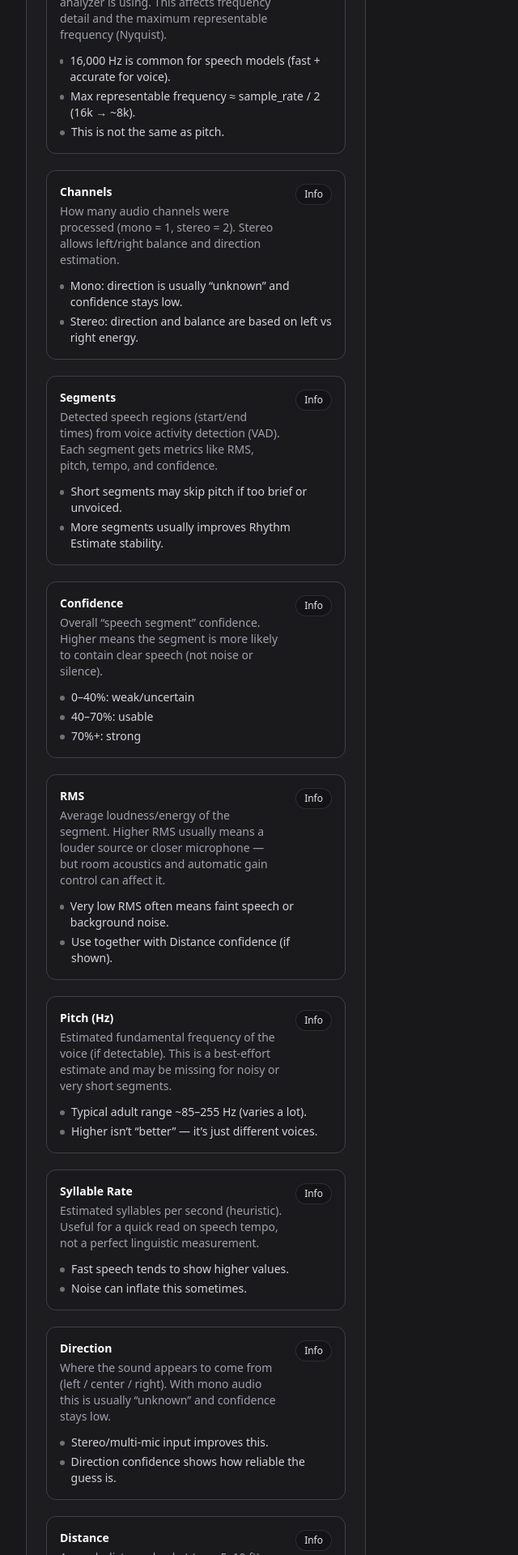
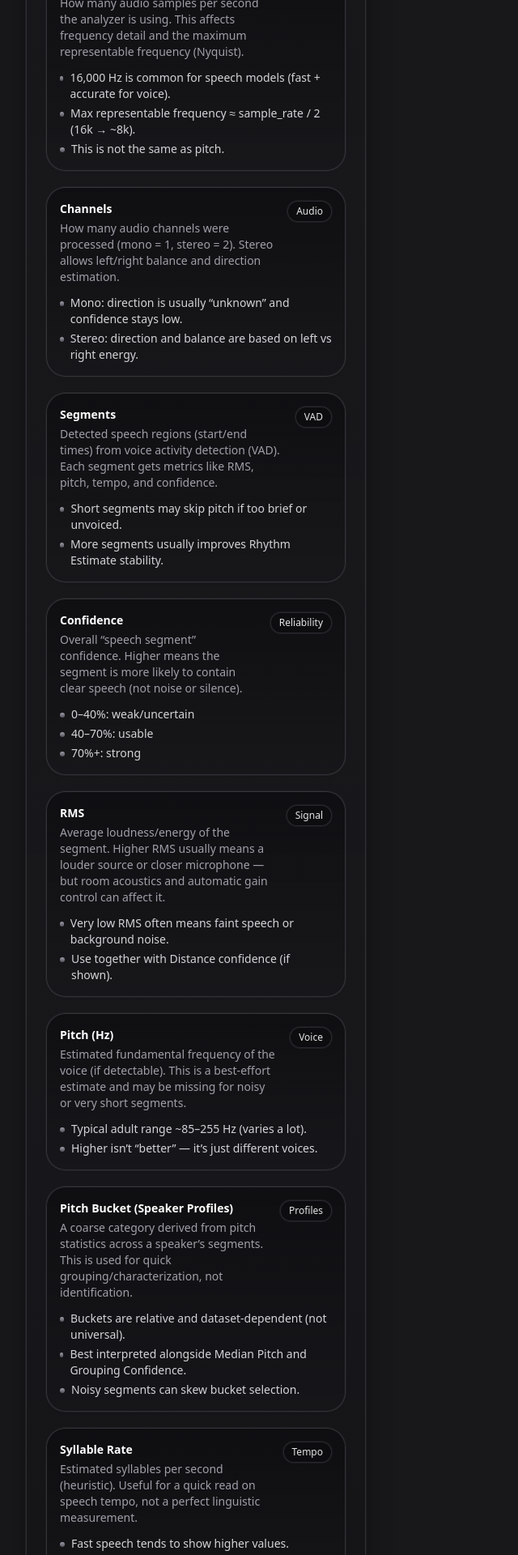
Before and after one commit to 1Timess/audio-analyzer, a React (Vite) app in the folder frontend/: page / in a window 1280 px wide. Shown: the part 540-2460 px from the top of the page at 81% size, without its empty margins (0-640 px from the left). Built offline with nearby package versions, Linux system fonts and the light colour scheme.

Commit message:
Updated Key Styling for Prod

```diff
--- a/frontend/src/components/Key.jsx
+++ b/frontend/src/components/Key.jsx
@@ -2,23 +2,26 @@
 
 export default function Key() {
   return (
-    <div className="rounded-2xl border border-zinc-700 bg-zinc-800/40 p-6">
+    <div className="rounded-3xl border border-zinc-700/60 bg-linear-to-b from-zinc-900/70 via-zinc-900/55 to-zinc-950/60 p-6 shadow-[0_8px_30px_rgb(0,0,0,0.35)] ring-1 ring-white/5">
+      {/* Header */}
       <div className="flex items-start justify-between gap-4">
         <div>
-          <h2 className="text-lg font-semibold text-white">Key</h2>
-          <p className="mt-1 text-sm text-zinc-400">
-            What the analyzer metrics mean.
-          </p>
+          <h2 className="text-lg font-semibold text-white tracking-tight">Key</h2>
+          <p className="mt-1 text-sm text-zinc-400">What the analyzer metrics mean.</p>
         </div>
 
-        <span className="inline-flex items-center rounded-full border border-zinc-600/40 bg-zinc-900/40 px-2.5 py-1 text-xs font-medium text-zinc-200">
+        <span className="inline-flex items-center rounded-full border border-zinc-600/40 bg-zinc-950/30 px-2.5 py-1 text-xs font-medium text-zinc-200 ring-1 ring-white/5">
           Quick reference
         </span>
       </div>
 
+      <Divider />
+
+      {/* Content */}
       <div className="mt-6 space-y-5">
         <KeyItem
           label="Sample Rate (Hz)"
+          badge="Audio"
           description="How many audio samples per second the analyzer is using. This affects frequency detail and the maximum representable frequency (Nyquist)."
           tips={[
             "16,000 Hz is common for speech models (fast + accurate for voice).",
@@ -29,6 +32,7 @@ export default function Key() {
 
         <KeyItem
           label="Channels"
+          badge="Audio"
           description="How many audio channels were processed (mono = 1, stereo = 2). Stereo allows left/right balance and direction estimation."
           tips={[
             "Mono: direction is usually “unknown” and confidence stays low.",
@@ -38,6 +42,7 @@ export default function Key() {
 
         <KeyItem
           label="Segments"
+          badge="VAD"
           description="Detected speech regions (start/end times) from voice activity detection (VAD). Each segment gets metrics like RMS, pitch, tempo, and confidence."
           tips={[
             "Short segments may skip pitch if too brief or unvoiced.",
@@ -47,16 +52,14 @@ export default function Key() {
 
         <KeyItem
           label="Confidence"
+          badge="Reliability"
           description="Overall “speech segment” confidence. Higher means the segment is more likely to contain clear speech (not noise or silence)."
-          tips={[
-            "0–40%: weak/uncertain",
-            "40–70%: usable",
-            "70%+: strong",
-          ]}
+          tips={["0–40%: weak/uncertain", "40–70%: usable", "70%+: strong"]}
         />
 
         <KeyItem
           label="RMS"
+          badge="Signal"
           description="Average loudness/energy of the segment. Higher RMS usually means a louder source or closer microphone — but room acoustics and automatic gain control can affect it."
           tips={[
             "Very low RMS often means faint speech or background noise.",
@@ -66,6 +69,7 @@ export default function Key() {
 
         <KeyItem
           label="Pitch (Hz)"
+          badge="Voice"
           description="Estimated fundamental frequency of the voice (if detectable). This is a best-effort estimate and may be missing for noisy or very short segments."
           tips={[
             "Typical adult range ~85–255 Hz (varies a lot).",
@@ -73,8 +77,21 @@ export default function Key() {
           ]}
         />
 
+        {/* ✅ NEW: Speaker Profile key */}
+        <KeyItem
+          label="Pitch Bucket (Speaker Profiles)"
+          badge="Profiles"
+          description="A coarse category derived from pitch statistics across a speaker’s segments. This is used for quick grouping/characterization, not identification."
+          tips={[
+            "Buckets are relative and dataset-dependent (not universal).",
+            "Best interpreted alongside Median Pitch and Grouping Confidence.",
+            "Noisy segments can skew bucket selection.",
+          ]}
+        />
+
         <KeyItem
           label="Syllable Rate"
+          badge="Tempo"
           description="Estimated syllables per second (heuristic). Useful for a quick read on speech tempo, not a perfect linguistic measurement."
           tips={[
             "Fast speech tends to show higher values.",
@@ -82,8 +99,21 @@ export default function Key() {
           ]}
         />
 
+        {/* ✅ NEW: Speaker Profile key */}
+        <KeyItem
+          label="Tempo Bucket (Speaker Profiles)"
+          badge="Profiles"
+          description="A coarse category derived from tempo statistics (syllable-rate patterns) across a speaker’s segments. Helpful for quick comparisons between speakers."
+          tips={[
+            "Buckets are relative and environment-dependent.",
+            "Use with Median Syllable Rate for a more grounded interpretation.",
+            "Short clips may produce unstable buckets.",
+          ]}
+        />
+
         <KeyItem
           label="Direction"
+          badge="Spatial"
           description="Where the sound appears to come from (left / center / right). With mono audio this is usually “unknown” and confidence stays low."
           tips={[
             "Stereo/multi-mic input improves this.",
@@ -93,6 +123,7 @@ export default function Key() {
 
         <KeyItem
           label="Distance"
+          badge="Spatial"
           description="A rough distance bucket (e.g., 5–10 ft) estimated from loudness. This is intentionally low-confidence unless calibrated for your environment."
           tips={[
             "Affected by speaker volume and room acoustics.",
@@ -102,6 +133,7 @@ export default function Key() {
 
         <KeyItem
           label="Rhythm Estimate"
+          badge="Heuristic"
           description="A high-level rhythm classification based on syllable-rate patterns across segments. This is a lightweight heuristic."
           tips={[
             "Best with multiple segments.",
@@ -110,7 +142,8 @@ export default function Key() {
         />
       </div>
 
-      <div className="mt-6 rounded-xl border border-zinc-700 bg-zinc-900/40 p-4">
+      {/* Footer tip */}
+      <div className="mt-6 rounded-2xl border border-zinc-700/70 bg-zinc-950/30 p-4 ring-1 ring-white/5">
         <p className="text-sm text-zinc-300">
           Tip: Use the <span className="font-semibold text-white">meters</span>{" "}
           as reliability indicators. If confidence is low, treat the label as a
@@ -121,17 +154,21 @@ export default function Key() {
   )
 }
 
-function KeyItem({ label, description, tips }) {
+function Divider() {
+  return <div className="mt-5 h-px w-full bg-linear-to-r from-transparent via-white/10 to-transparent" />
+}
+
+function KeyItem({ label, description, tips, badge = "Info" }) {
   return (
-    <div className="rounded-xl border border-zinc-700 bg-zinc-900/40 p-4">
+    <div className="group rounded-3xl border border-zinc-700/70 bg-linear-to-b from-zinc-950/55 to-zinc-900/25 p-4 shadow-sm ring-1 ring-white/5 transition hover:-translate-y-0.5 hover:border-zinc-600/80 hover:shadow-[0_12px_28px_rgba(0,0,0,0.35)]">
       <div className="flex items-start justify-between gap-4">
         <div>
           <p className="text-sm font-semibold text-white">{label}</p>
           <p className="mt-1 text-sm text-zinc-400">{description}</p>
         </div>
 
-        <span className="shrink-0 inline-flex items-center rounded-full border border-zinc-600/40 bg-zinc-950/30 px-2.5 py-1 text-xs font-medium text-zinc-200">
-          Info
+        <span className="shrink-0 inline-flex items-center rounded-full border border-zinc-600/40 bg-zinc-950/30 px-2.5 py-1 text-xs font-medium text-zinc-200 ring-1 ring-white/5">
+          {badge}
         </span>
       </div>
 
@@ -139,7 +176,7 @@ function KeyItem({ label, description, tips }) {
         <ul className="mt-3 space-y-1 text-sm text-zinc-300">
           {tips.map((t, i) => (
             <li key={i} className="flex gap-2">
-              <span className="mt-2 h-1.5 w-1.5 rounded-full bg-zinc-500" />
+              <span className="mt-2 h-1.5 w-1.5 rounded-full bg-linear-to-b from-zinc-400 to-zinc-600" />
               <span>{t}</span>
             </li>
           ))}
```
